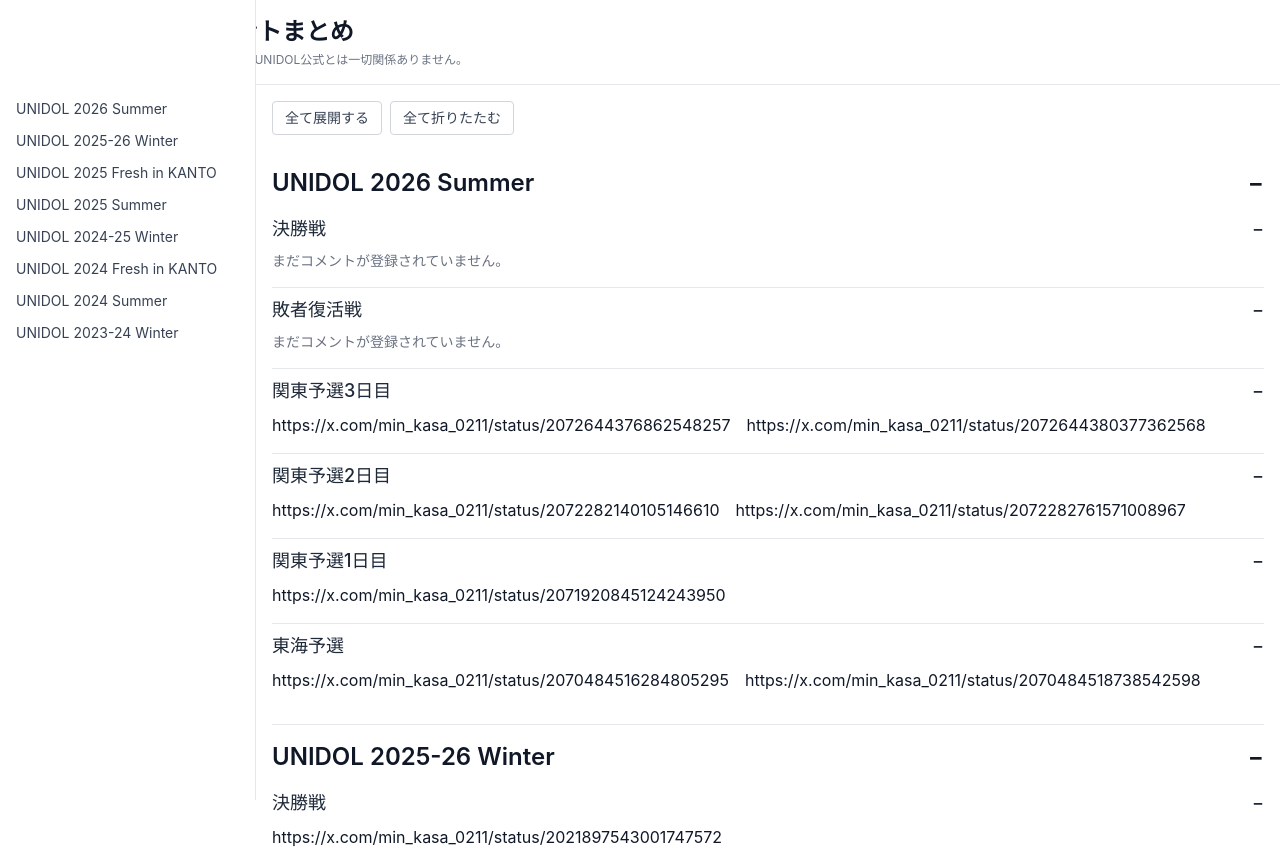
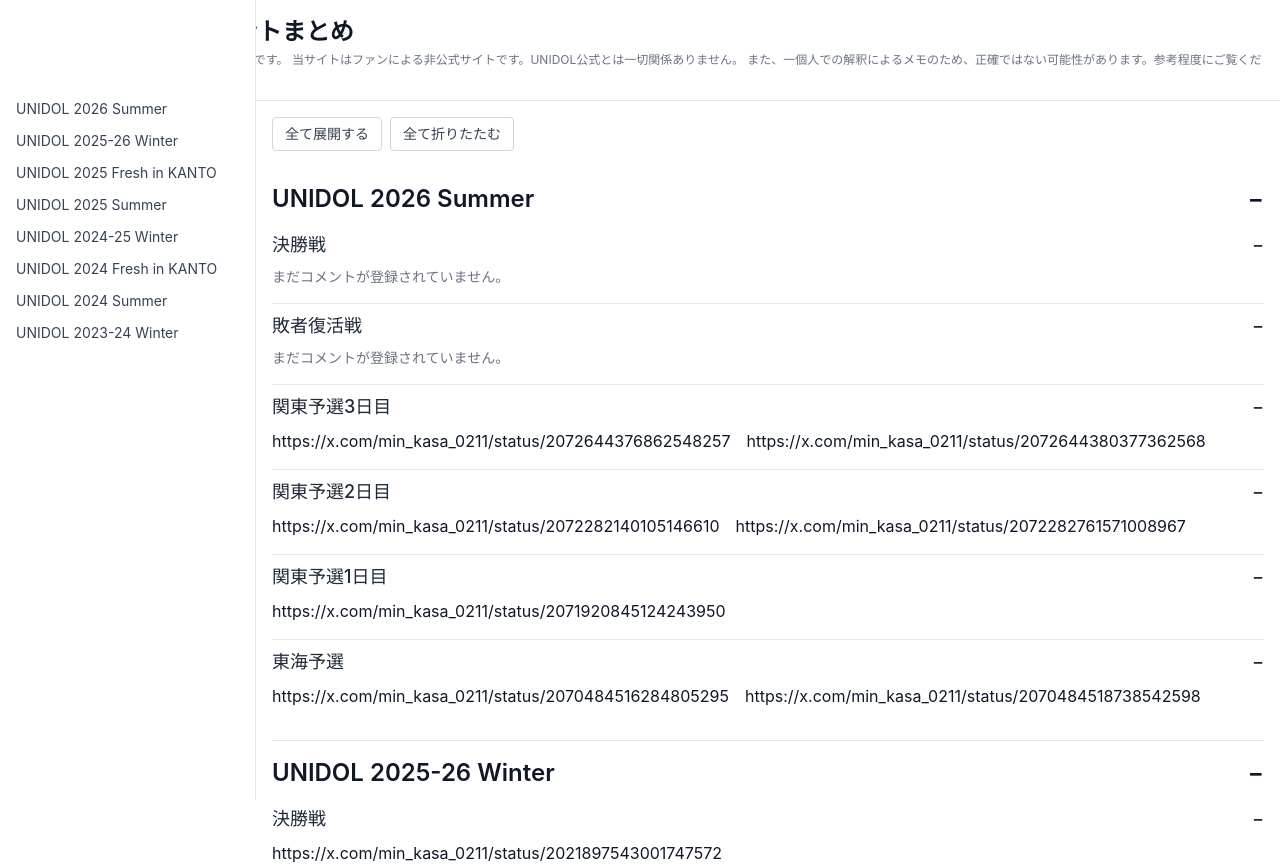
Before and after one commit to shu0411/ud-judge-comment-archive, a React (Vite) app in the folder ud-judge-comment-archive/: page / in a window 1280 px wide. Shown: the top 865 px of the page. Built offline with nearby package versions, Linux system fonts and the light colour scheme.

Commit message:
ヘッダ文修正

```diff
--- a/ud-judge-comment-archive/src/components/Header.tsx
+++ b/ud-judge-comment-archive/src/components/Header.tsx
@@ -5,10 +5,12 @@ function Header() {
         UNIDOL 審査員コメントまとめ
       </h1>
       <p className="mt-1 text-xs text-gray-500 dark:text-gray-400">
+        UNIDOLにおける審査員コメントのメモ一覧です。
         当サイトはファンによる非公式サイトです。UNIDOL公式とは一切関係ありません。
+        また、一個人での解釈によるメモのため、正確ではない可能性があります。参考程度にご覧ください。
       </p>
     </header>
-  )
+  );
 }
 
-export default Header
+export default Header;
```
